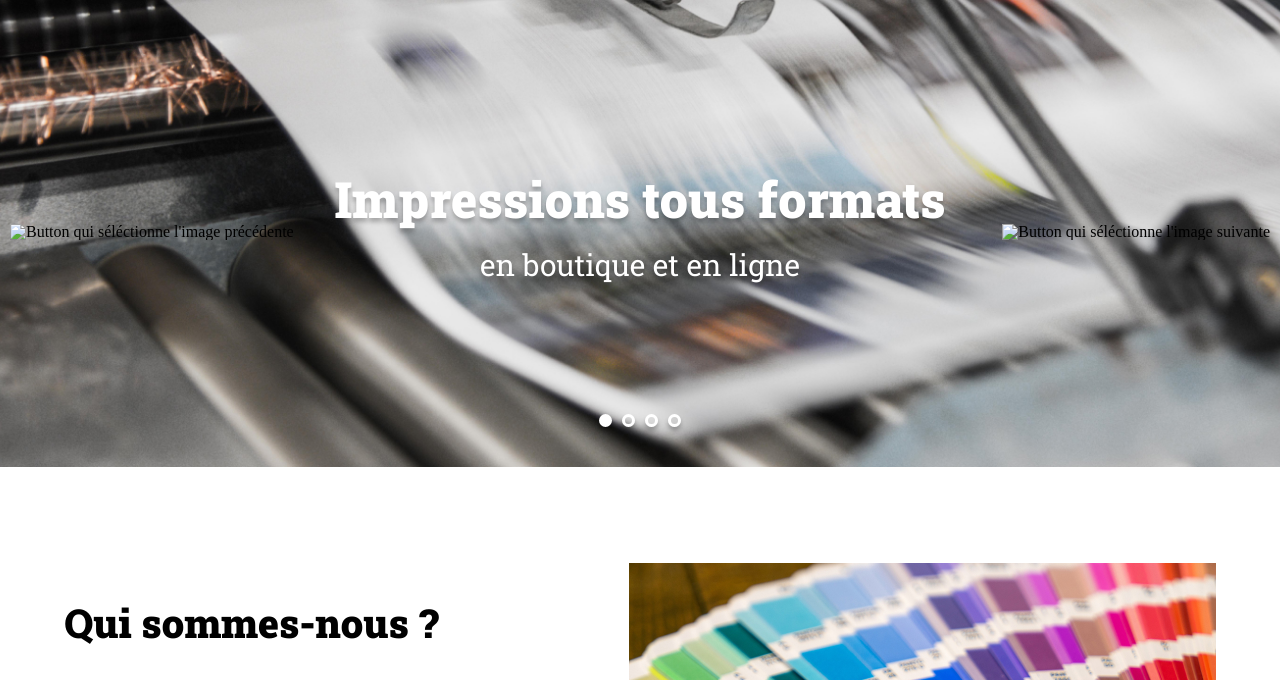
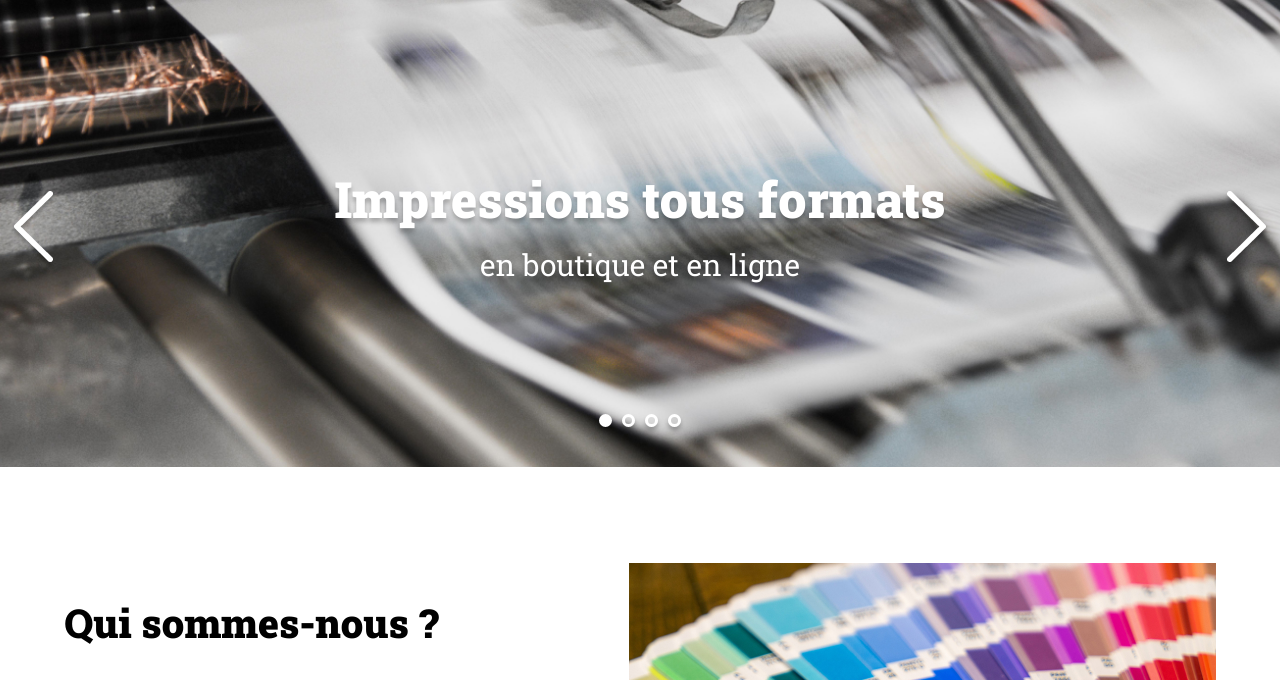
Before and after one commit to EnzoIn/Print-it-Projet5, a plain HTML site: page index.html in a window 1280 px wide. Shown: the part 104-784 px from the top of the page. Drawn offline with Linux system fonts and the light colour scheme; the site is published under a folder, as on GitHub Pages, so addresses that start at the root find nothing.

Commit message:
Fix path arrow

```diff
--- a/index.html
+++ b/index.html
@@ -22,10 +22,10 @@
 		<p>Impressions tous formats <span>en boutique et en ligne</span></p>
 		<div class="dots"></div>
 		<div class="arrow arrow_left">
-			<img src="/assets/images/arrow_left.png" alt="Button qui séléctionne l'image précédente">
+			<img src="./assets/images/arrow_left.png" alt="Button qui séléctionne l'image précédente">
 		</div>
 		<div class="arrow arrow_right">
-			<img src="/assets/images/arrow_right.png" alt="Button qui séléctionne l'image suivante">
+			<img src="./assets/images/arrow_right.png" alt="Button qui séléctionne l'image suivante">
 		</div>
 	</div>
 	<section id="about-us" class="container">
```
